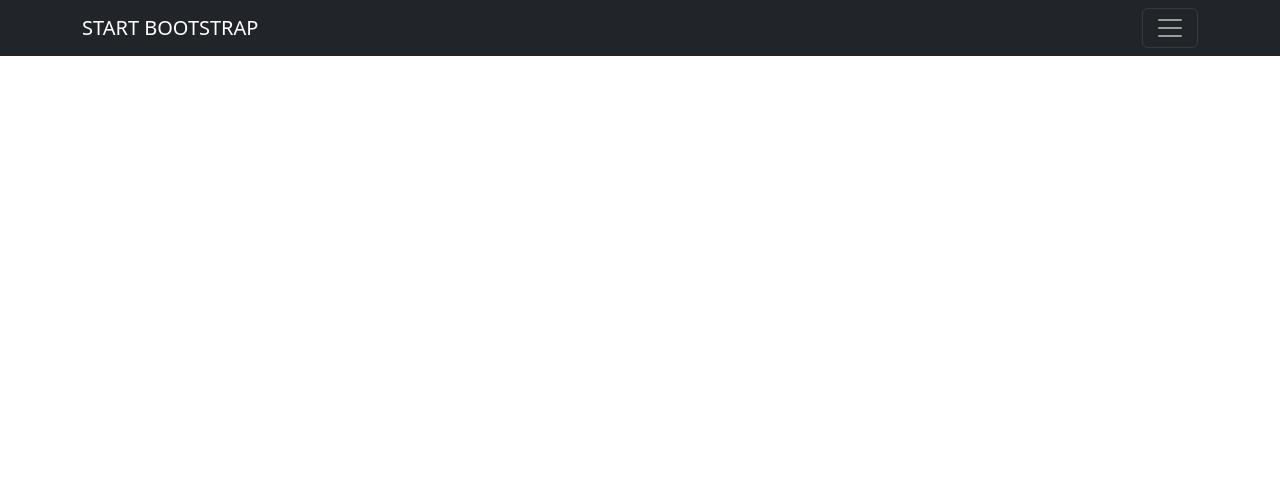
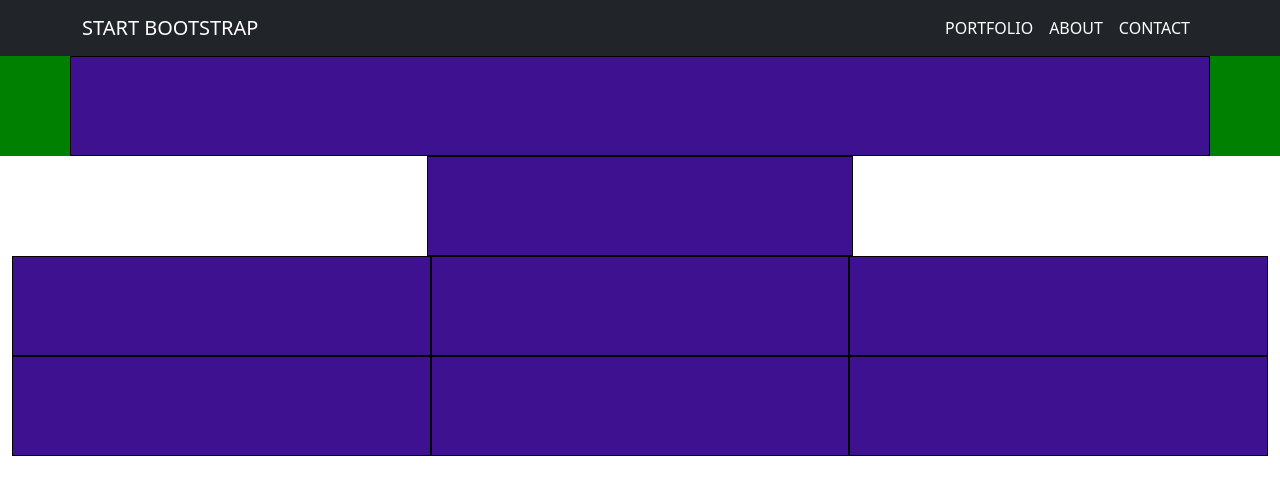
Before and after one commit to Vinctdea/html-css-bootstrap-freelancer, a plain HTML site: page index.html in a window 1280 px wide. Drawn offline with nearby package versions, Linux system fonts and the light colour scheme.

Commit message:
add structure header annd block portfolio

```diff
--- a/css/style.css
+++ b/css/style.css
@@ -1,24 +1,39 @@
 
 /* debug */
 [class*="col-"]{
-    /* background-color: rgb(18, 216, 45);
-    min-height: 30px; */
+    background-color: rgb(62, 17, 145);
+    min-height: 100px;
+    border: 1px solid black;
 
 }
 
 /* regole generali */
 
-body{
-    color: white;
-}
+
 
 
 /* regole header */
 
-header{
-    background-color: rgb(158, 16, 16);
+
+header .navbar-brand, .navbar-nav{
+    text-transform: uppercase;
+    color: white;
 }
 
-.navbar-brand{
-    text-transform: uppercase;
+.navbar-collapse{
+    flex-grow: 0;
 }
+
+ #navbarNav a {
+    color: white;
+}
+
+.navbar-toggler-icon button{
+   color: white;
+}
+
+/* regole main */
+
+.ms_bggreen{
+    background-color: green;
+}
--- a/index.html
+++ b/index.html
@@ -14,51 +14,69 @@
     <link rel="stylesheet" href="css/style.css">
 </head>
 <body>
+
+    <!-- header -->
     <header>
-
-        <nav class="navbar navbar-dark bg-dark fixed-top">
+      <!-- nav BS https://getbootstrap.com/docs/5.2/components/navbar/#nav -->
+        <nav class="navbar navbar-expand-lg bg-dark sticky-top">
           <div class="container">
             <a class="navbar-brand" href="#">start bootstrap</a>
-              <button class="navbar-toggler" type="button" data-bs-toggle="offcanvas" data-bs-target="#offcanvasDarkNavbar" aria-controls="offcanvasDarkNavbar">
+            <button class="navbar-toggler" type="button" data-bs-toggle="collapse" data-bs-target="#navbarNav" aria-controls="navbarNav" aria-expanded="false" aria-label="Toggle navigation">
               <span class="navbar-toggler-icon"></span>
             </button>
-              <div class="offcanvas offcanvas-end text-bg-dark" tabindex="-1" id="offcanvasDarkNavbar" aria-labelledby="offcanvasDarkNavbarLabel">
-                <div class="offcanvas-header">
-                  <h5 class="offcanvas-title" id="offcanvasDarkNavbarLabel">Dark offcanvas</h5>
-                  <button type="button" class="btn-close btn-close-white" data-bs-dismiss="offcanvas" aria-label="Close"></button>
-                </div>
-                <div class="offcanvas-body">
-                  <ul class="navbar-nav justify-content-end flex-grow-1 pe-3">
+            <div class="collapse navbar-collapse" id="navbarNav">
+              <ul class="navbar-nav">
                 <li class="nav-item">
-                      <a class="nav-link active" aria-current="page" href="#">Home</a>
+                  <a class="nav-link active" aria-current="page" href="#">Portfolio</a>
                 </li>
                 <li class="nav-item">
-                      <a class="nav-link" href="#">Link</a>
+                  <a class="nav-link" href="#">about</a>
                 </li>
-                    <li class="nav-item dropdown">
-                      <a class="nav-link dropdown-toggle" href="#" role="button" data-bs-toggle="dropdown" aria-expanded="false">
-                        Dropdown
-                      </a>
-                      <ul class="dropdown-menu dropdown-menu-dark">
-                        <li><a class="dropdown-item" href="#">Action</a></li>
-                        <li><a class="dropdown-item" href="#">Another action</a></li>
-                        <li>
-                          <hr class="dropdown-divider">
+                <li class="nav-item">
+                  <a class="nav-link" href="#">contact</a>
                 </li>
-                        <li><a class="dropdown-item" href="#">Something else here</a></li>
+
               </ul>
-                    </li>
-                  </ul>
-                  <form class="d-flex mt-3" role="search">
-                    <input class="form-control me-2" type="search" placeholder="Search" aria-label="Search">
-                    <button class="btn btn-success" type="submit">Search</button>
-                  </form>
-                </div>
             </div>
           </div>
         </nav>
     </header>
 
+    <!-- main -->
+    <main>
 
+      <!-- sezione jumbo -->
+      <section class="ms_bggreen">
+         <div class="container">
+          <div class="row">
+            <div class="col-12"></div>
+          </div>
+      </section>
+
+      <!-- sezione portfolio -->
+      <section>
+        <!-- titolo -->
+        <div class="container-fluid">
+          <div class="row justify-content-center">
+            <div class="col-4 "></div>
+          </div>
+
+          <!-- label -->
+          <div class="container-fluid">
+            <div class="row justify-content-around">
+              <div class="col-12 col-sm-5 col-lg-4"></div>
+              <div class="col-12 col-sm-5 col-lg-4"></div>
+              <div class="col-12 col-sm-5 col-lg-4"></div>
+              <div class="col-12 col-sm-5 col-lg-4"></div>
+              <div class="col-12 col-sm-5 col-lg-4"></div>
+              <div class="col-12 col-sm-5 col-lg-4"></div>
+            </div>
+          </div>
+
+        </div>
+      </section>
+    </main>
+
+    <script src="https://cdn.jsdelivr.net/npm/bootstrap@5.2.3/dist/js/bootstrap.bundle.min.js" integrity="sha384-kenU1KFdBIe4zVF0s0G1M5b4hcpxyD9F7jL+jjXkk+Q2h455rYXK/7HAuoJl+0I4" crossorigin="anonymous"></script>
 </body>
 </html>
```
Lines whose indentation alone changed are shown as unchanged.
